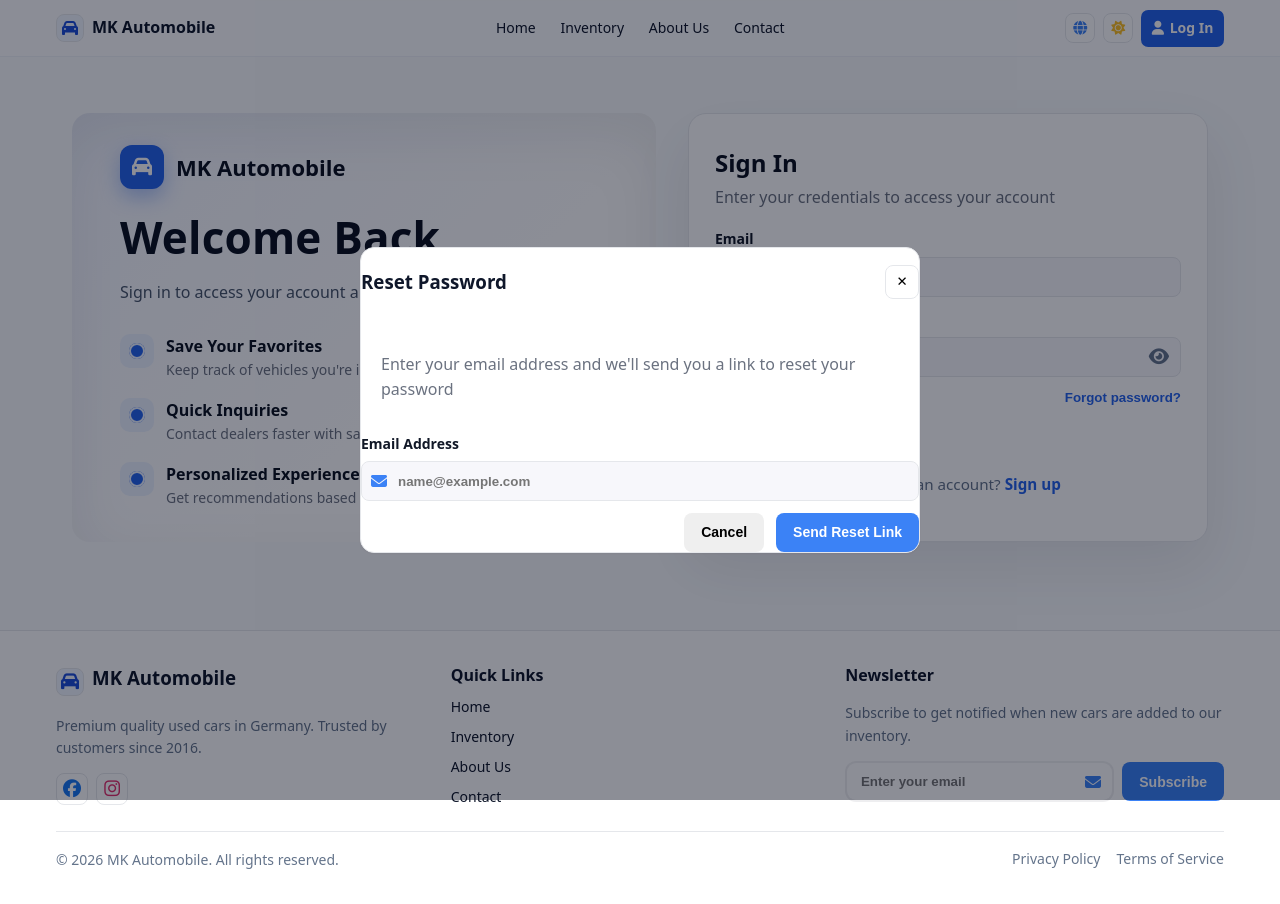
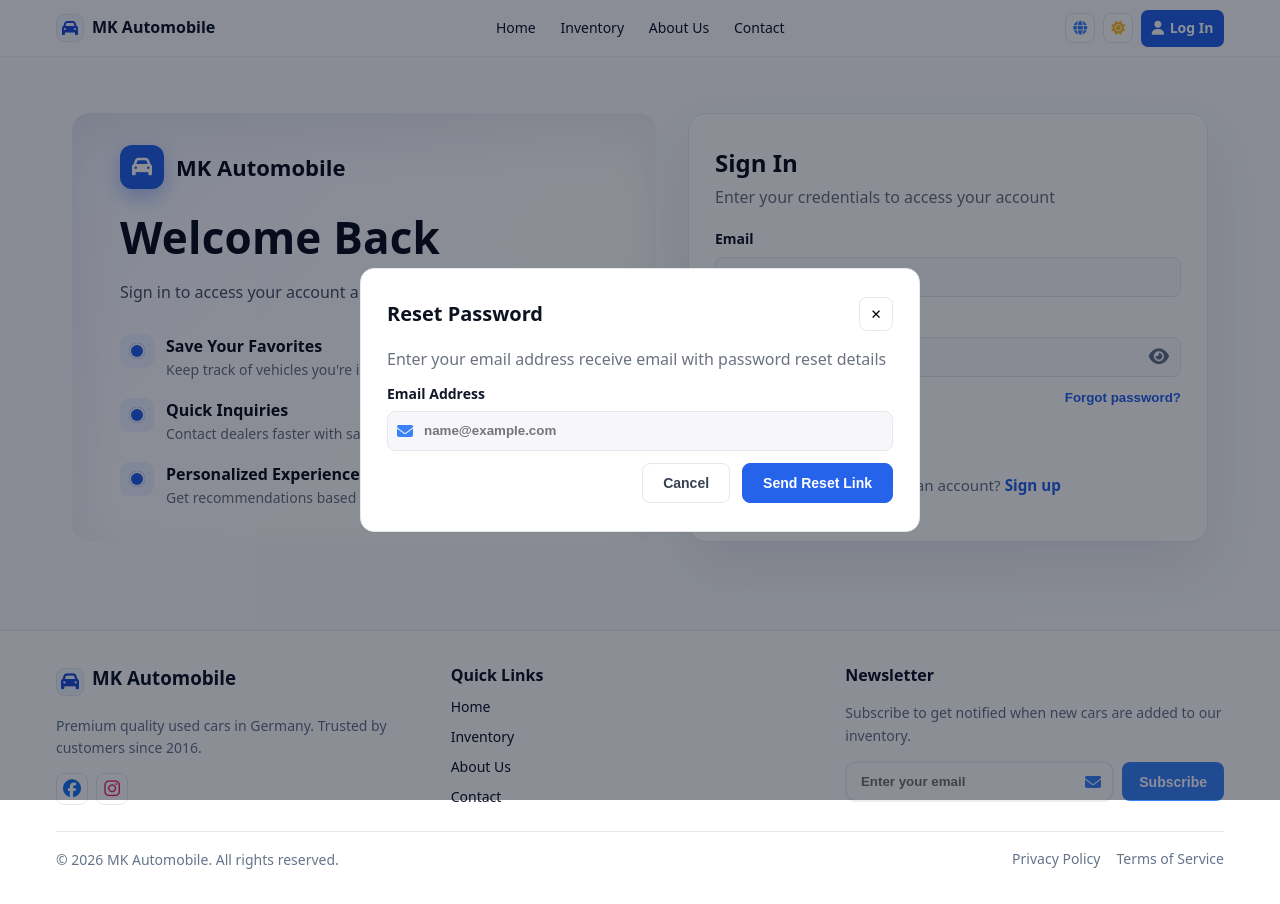
Before and after one commit to tomska888/mklatest, a Vue app in the folder frontend/: page /login in a window 1280 px wide. Both pictures are taken after a click on the button "Forgot password?". Built offline with nearby package versions, Linux system fonts and the light colour scheme; a small style sheet from the web is missing.

Commit message:
Fix reset password modal styling and layout

```diff
--- a/frontend/src/pages/Login.vue
+++ b/frontend/src/pages/Login.vue
@@ -86,13 +86,14 @@
     <!-- Reset password modal -->
     <div v-if="showReset" class="modal-wrap" @keydown.esc="closeReset">
       <div class="modal card" role="dialog" aria-modal="true">
+        <div class="modal-body">
           <div class="modal-head">
             <h3>Reset Password</h3>
             <button class="icon-btn" @click="closeReset" aria-label="Close">
               ✕
             </button>
           </div>
-        <p class="modal-sub">Enter your email address and we'll send you a link to reset your password</p>
+          <p class="modal-sub">Enter your email address receive email with password reset details</p>
           <label class="label mt-sm">Email Address</label>
           <div class="field with-icon">
             <span class="icon">
@@ -103,6 +104,7 @@
           <div class="row gap mt">
             <button class="btn" @click="closeReset">Cancel</button>
             <button class="btn primary" @click="sendReset" :disabled="sendingReset">{{ sendingReset ? 'Sending...' : 'Send Reset Link' }}</button>
+          </div>
         </div>
       </div>
     </div>
@@ -205,10 +207,19 @@ async function sendReset() {
 
 /* Modal */
 .modal-wrap { position:fixed; inset:0; display:grid; place-items:center; background: rgba(2,6,23,.45); z-index:50; padding:16px; }
-.modal { width:560px; max-width:100%; border-radius:14px; }
+.modal { width:560px; max-width:100%; border-radius:14px; background:#fff; }
+.modal-body { padding:28px 26px; }
 .modal-head { display:flex; align-items:center; justify-content:space-between; margin-bottom:10px; }
-.modal-sub { color:#6b7280; margin-bottom:10px; padding: 20px}
-.icon-btn { background:#fff; border:1px solid #e5e7eb; border-radius:8px; width:34px; height:34px; display:grid; place-items:center; cursor:pointer; }
+.modal-head h3 { margin:0; font-size:20px; font-weight:700; color:#0b1220; }
+.modal-sub { color:#6b7280; margin-bottom:10px; }
+.icon-btn { background:#fff; border:1px solid #e5e7eb; border-radius:8px; width:34px; height:34px; display:grid; place-items:center; cursor:pointer; transition: all 0.2s; }
+.icon-btn:hover { background:#f9fafb; border-color:#d1d5db; }
+
+.btn { height:40px; padding:0 20px; border-radius:8px; font-weight:600; cursor:pointer; border:1px solid #e5e7eb; background:#fff; color:#374151; transition: all 0.2s; }
+.btn:hover:not(:disabled) { background:#f9fafb; border-color:#d1d5db; }
+.btn.primary { background:#2563eb; color:#fff; border-color:#2563eb; }
+.btn.primary:hover:not(:disabled) { background:#1d4ed8; }
+.btn:disabled { opacity:0.6; cursor:not-allowed; }
 
 /* Responsive */
 @media (max-width: 980px) {
```
Lines whose indentation alone changed are shown as unchanged.
